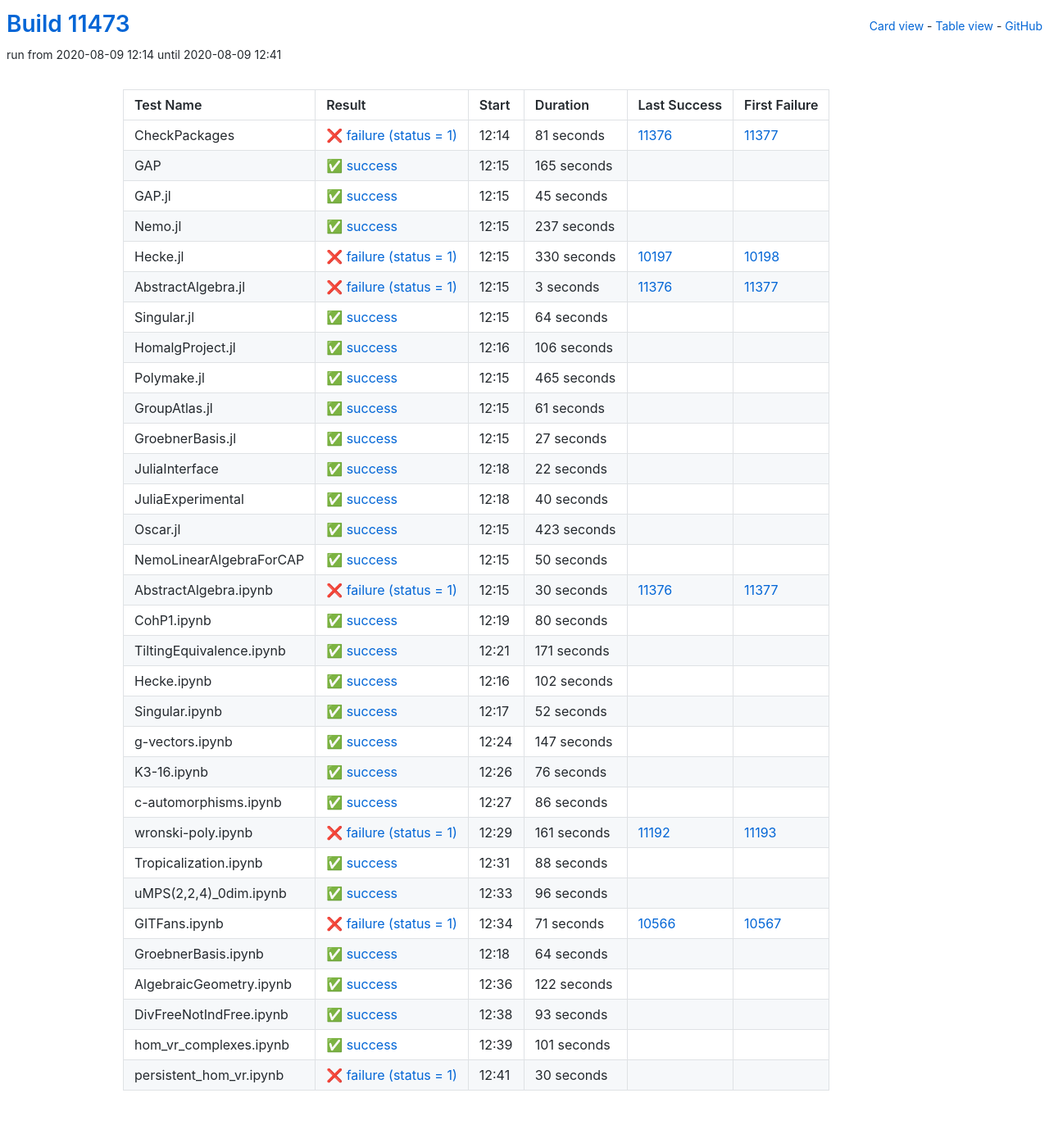
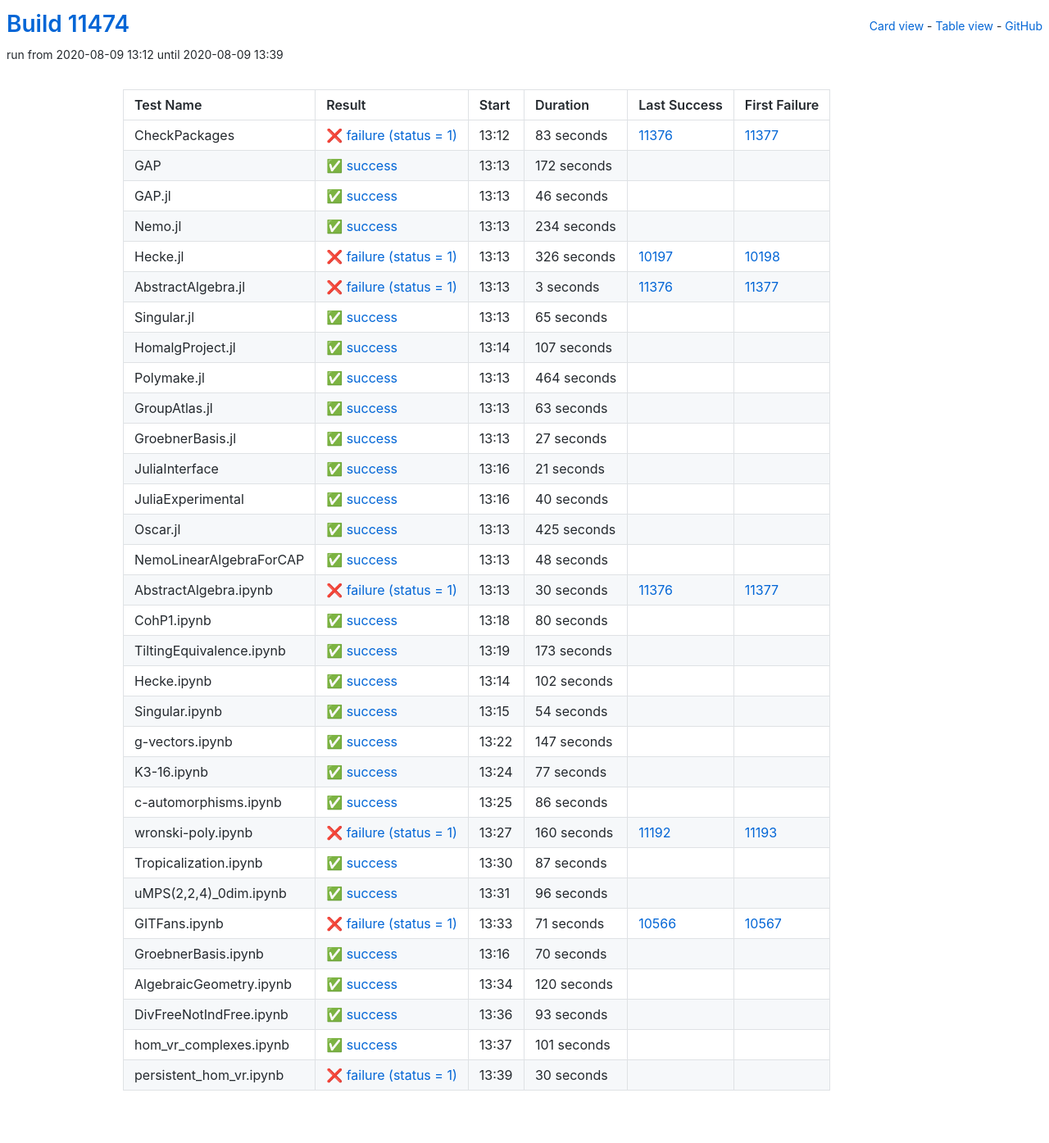
Before and after one commit to oscar-system/oscar-ci-status, a Jekyll site: the page built from table.html, in a window 1280 px wide. Shown: the whole page at 82% size. Built offline with Jekyll 4.4.1, drawn with Linux system fonts in a browser that asks for light colours.

Commit message:
Build #11474

```diff
--- a/_data/ci.yml
+++ b/_data/ci.yml
@@ -1,6 +1,6 @@
 ---
-build: 11473
-build_url: https://oscarci.mathematik.uni-kl.de/job/oscar/11473/
+build: 11474
+build_url: https://oscarci.mathematik.uni-kl.de/job/oscar/11474/
 job: oscar
 organization: oscar-system
 repo: oscar-ci-status
@@ -8,68 +8,68 @@
 tests:
 - name: CheckPackages
   id: checkpackages
-  log: https://oscarci.mathematik.uni-kl.de/job/oscar/11473/artifact/logs/build-11473/CheckPackages.log
-  start: 2020-08-09 12:14
+  log: https://oscarci.mathematik.uni-kl.de/job/oscar/11474/artifact/logs/build-11474/CheckPackages.log
+  start: 2020-08-09 13:12
   success: false
   exitcode: 1
   status: failure
-  duration: 81
+  duration: 83
   last_success: 11376
   last_success_url: https://oscarci.mathematik.uni-kl.de/job/oscar/11376/
   first_failure: 11377
   first_failure_url: https://oscarci.mathematik.uni-kl.de/job/oscar/11377/
 - name: GAP
   id: gap
-  log: https://oscarci.mathematik.uni-kl.de/job/oscar/11473/artifact/logs/build-11473/GAP.log
-  start: 2020-08-09 12:15
+  log: https://oscarci.mathematik.uni-kl.de/job/oscar/11474/artifact/logs/build-11474/GAP.log
+  start: 2020-08-09 13:13
   success: true
   exitcode: 0
   status: success
-  duration: 165
+  duration: 172
   last_success: false
   last_success_url:
   first_failure: false
   first_failure_url:
 - name: GAP.jl
   id: gap-jl
-  log: https://oscarci.mathematik.uni-kl.de/job/oscar/11473/artifact/logs/build-11473/GAP.jl.log
-  start: 2020-08-09 12:15
+  log: https://oscarci.mathematik.uni-kl.de/job/oscar/11474/artifact/logs/build-11474/GAP.jl.log
+  start: 2020-08-09 13:13
   success: true
   exitcode: 0
   status: success
-  duration: 45
+  duration: 46
   last_success: false
   last_success_url:
   first_failure: false
   first_failure_url:
 - name: Nemo.jl
   id: nemo-jl
-  log: https://oscarci.mathematik.uni-kl.de/job/oscar/11473/artifact/logs/build-11473/Nemo.jl.log
-  start: 2020-08-09 12:15
+  log: https://oscarci.mathematik.uni-kl.de/job/oscar/11474/artifact/logs/build-11474/Nemo.jl.log
+  start: 2020-08-09 13:13
   success: true
   exitcode: 0
   status: success
-  duration: 237
+  duration: 234
   last_success: false
   last_success_url:
   first_failure: false
   first_failure_url:
 - name: Hecke.jl
   id: hecke-jl
-  log: https://oscarci.mathematik.uni-kl.de/job/oscar/11473/artifact/logs/build-11473/Hecke.jl.log
-  start: 2020-08-09 12:15
+  log: https://oscarci.mathematik.uni-kl.de/job/oscar/11474/artifact/logs/build-11474/Hecke.jl.log
+  start: 2020-08-09 13:13
   success: false
   exitcode: 1
   status: failure
-  duration: 330
+  duration: 326
   last_success: 10197
   last_success_url: https://oscarci.mathematik.uni-kl.de/job/oscar/10197/
   first_failure: 10198
   first_failure_url: https://oscarci.mathematik.uni-kl.de/job/oscar/10198/
 - name: AbstractAlgebra.jl
   id: abstractalgebra-jl
-  log: https://oscarci.mathematik.uni-kl.de/job/oscar/11473/artifact/logs/build-11473/AbstractAlgebra.jl.log
-  start: 2020-08-09 12:15
+  log: https://oscarci.mathematik.uni-kl.de/job/oscar/11474/artifact/logs/build-11474/AbstractAlgebra.jl.log
+  start: 2020-08-09 13:13
   success: false
   exitcode: 1
   status: failure
@@ -80,56 +80,56 @@
   first_failure_url: https://oscarci.mathematik.uni-kl.de/job/oscar/11377/
 - name: Singular.jl
   id: singular-jl
-  log: https://oscarci.mathematik.uni-kl.de/job/oscar/11473/artifact/logs/build-11473/Singular.jl.log
-  start: 2020-08-09 12:15
+  log: https://oscarci.mathematik.uni-kl.de/job/oscar/11474/artifact/logs/build-11474/Singular.jl.log
+  start: 2020-08-09 13:13
   success: true
   exitcode: 0
   status: success
-  duration: 64
+  duration: 65
   last_success: false
   last_success_url:
   first_failure: false
   first_failure_url:
 - name: HomalgProject.jl
   id: homalgproject-jl
-  log: https://oscarci.mathematik.uni-kl.de/job/oscar/11473/artifact/logs/build-11473/HomalgProject.jl.log
-  start: 2020-08-09 12:16
+  log: https://oscarci.mathematik.uni-kl.de/job/oscar/11474/artifact/logs/build-11474/HomalgProject.jl.log
+  start: 2020-08-09 13:14
   success: true
   exitcode: 0
   status: success
-  duration: 106
+  duration: 107
   last_success: false
   last_success_url:
   first_failure: false
   first_failure_url:
 - name: Polymake.jl
   id: polymake-jl
-  log: https://oscarci.mathematik.uni-kl.de/job/oscar/11473/artifact/logs/build-11473/Polymake.jl.log
-  start: 2020-08-09 12:15
+  log: https://oscarci.mathematik.uni-kl.de/job/oscar/11474/artifact/logs/build-11474/Polymake.jl.log
+  start: 2020-08-09 13:13
   success: true
   exitcode: 0
   status: success
-  duration: 465
+  duration: 464
   last_success: false
   last_success_url:
   first_failure: false
   first_failure_url:
 - name: GroupAtlas.jl
   id: groupatlas-jl
-  log: https://oscarci.mathematik.uni-kl.de/job/oscar/11473/artifact/logs/build-11473/GroupAtlas.jl.log
-  start: 2020-08-09 12:15
+  log: https://oscarci.mathematik.uni-kl.de/job/oscar/11474/artifact/logs/build-11474/GroupAtlas.jl.log
+  start: 2020-08-09 13:13
   success: true
   exitcode: 0
   status: success
-  duration: 61
+  duration: 63
   last_success: false
   last_success_url:
   first_failure: false
   first_failure_url:
 - name: GroebnerBasis.jl
   id: groebnerbasis-jl
-  log: https://oscarci.mathematik.uni-kl.de/job/oscar/11473/artifact/logs/build-11473/GroebnerBasis.jl.log
-  start: 2020-08-09 12:15
+  log: https://oscarci.mathematik.uni-kl.de/job/oscar/11474/artifact/logs/build-11474/GroebnerBasis.jl.log
+  start: 2020-08-09 13:13
   success: true
   exitcode: 0
   status: success
@@ -140,20 +140,20 @@
   first_failure_url:
 - name: JuliaInterface
   id: juliainterface
-  log: https://oscarci.mathematik.uni-kl.de/job/oscar/11473/artifact/logs/build-11473/JuliaInterface.log
-  start: 2020-08-09 12:18
+  log: https://oscarci.mathematik.uni-kl.de/job/oscar/11474/artifact/logs/build-11474/JuliaInterface.log
+  start: 2020-08-09 13:16
   success: true
   exitcode: 0
   status: success
-  duration: 22
+  duration: 21
   last_success: false
   last_success_url:
   first_failure: false
   first_failure_url:
 - name: JuliaExperimental
   id: juliaexperimental
-  log: https://oscarci.mathematik.uni-kl.de/job/oscar/11473/artifact/logs/build-11473/JuliaExperimental.log
-  start: 2020-08-09 12:18
+  log: https://oscarci.mathematik.uni-kl.de/job/oscar/11474/artifact/logs/build-11474/JuliaExperimental.log
+  start: 2020-08-09 13:16
   success: true
   exitcode: 0
   status: success
@@ -164,32 +164,32 @@
   first_failure_url:
 - name: Oscar.jl
   id: oscar-jl
-  log: https://oscarci.mathematik.uni-kl.de/job/oscar/11473/artifact/logs/build-11473/Oscar.jl.log
-  start: 2020-08-09 12:15
+  log: https://oscarci.mathematik.uni-kl.de/job/oscar/11474/artifact/logs/build-11474/Oscar.jl.log
+  start: 2020-08-09 13:13
   success: true
   exitcode: 0
   status: success
-  duration: 423
+  duration: 425
   last_success: false
   last_success_url:
   first_failure: false
   first_failure_url:
 - name: NemoLinearAlgebraForCAP
   id: nemolinearalgebraforcap
-  log: https://oscarci.mathematik.uni-kl.de/job/oscar/11473/artifact/logs/build-11473/NemoLinearAlgebraForCAP.log
-  start: 2020-08-09 12:15
+  log: https://oscarci.mathematik.uni-kl.de/job/oscar/11474/artifact/logs/build-11474/NemoLinearAlgebraForCAP.log
+  start: 2020-08-09 13:13
   success: true
   exitcode: 0
   status: success
-  duration: 50
+  duration: 48
   last_success: false
   last_success_url:
   first_failure: false
   first_failure_url:
 - name: AbstractAlgebra.ipynb
   id: abstractalgebra-ipynb
-  log: https://oscarci.mathematik.uni-kl.de/job/oscar/11473/artifact/logs/build-11473/AbstractAlgebra.ipynb.log
-  start: 2020-08-09 12:15
+  log: https://oscarci.mathematik.uni-kl.de/job/oscar/11474/artifact/logs/build-11474/AbstractAlgebra.ipynb.log
+  start: 2020-08-09 13:13
   success: false
   exitcode: 1
   status: failure
@@ -200,8 +200,8 @@
   first_failure_url: https://oscarci.mathematik.uni-kl.de/job/oscar/11377/
 - name: CohP1.ipynb
   id: cohp1-ipynb
-  log: https://oscarci.mathematik.uni-kl.de/job/oscar/11473/artifact/logs/build-11473/CohP1.ipynb.log
-  start: 2020-08-09 12:19
+  log: https://oscarci.mathematik.uni-kl.de/job/oscar/11474/artifact/logs/build-11474/CohP1.ipynb.log
+  start: 2020-08-09 13:18
   success: true
   exitcode: 0
   status: success
@@ -212,20 +212,20 @@
   first_failure_url:
 - name: TiltingEquivalence.ipynb
   id: tiltingequivalence-ipynb
-  log: https://oscarci.mathematik.uni-kl.de/job/oscar/11473/artifact/logs/build-11473/TiltingEquivalence.ipynb.log
-  start: 2020-08-09 12:21
+  log: https://oscarci.mathematik.uni-kl.de/job/oscar/11474/artifact/logs/build-11474/TiltingEquivalence.ipynb.log
+  start: 2020-08-09 13:19
   success: true
   exitcode: 0
   status: success
-  duration: 171
+  duration: 173
   last_success: false
   last_success_url:
   first_failure: false
   first_failure_url:
 - name: Hecke.ipynb
   id: hecke-ipynb
-  log: https://oscarci.mathematik.uni-kl.de/job/oscar/11473/artifact/logs/build-11473/Hecke.ipynb.log
-  start: 2020-08-09 12:16
+  log: https://oscarci.mathematik.uni-kl.de/job/oscar/11474/artifact/logs/build-11474/Hecke.ipynb.log
+  start: 2020-08-09 13:14
   success: true
   exitcode: 0
   status: success
@@ -236,20 +236,20 @@
   first_failure_url:
 - name: Singular.ipynb
   id: singular-ipynb
-  log: https://oscarci.mathematik.uni-kl.de/job/oscar/11473/artifact/logs/build-11473/Singular.ipynb.log
-  start: 2020-08-09 12:17
+  log: https://oscarci.mathematik.uni-kl.de/job/oscar/11474/artifact/logs/build-11474/Singular.ipynb.log
+  start: 2020-08-09 13:15
   success: true
   exitcode: 0
   status: success
-  duration: 52
+  duration: 54
   last_success: false
   last_success_url:
   first_failure: false
   first_failure_url:
 - name: g-vectors.ipynb
   id: g-vectors-ipynb
-  log: https://oscarci.mathematik.uni-kl.de/job/oscar/11473/artifact/logs/build-11473/g-vectors.ipynb.log
-  start: 2020-08-09 12:24
+  log: https://oscarci.mathematik.uni-kl.de/job/oscar/11474/artifact/logs/build-11474/g-vectors.ipynb.log
+  start: 2020-08-09 13:22
   success: true
   exitcode: 0
   status: success
@@ -260,20 +260,20 @@
   first_failure_url:
 - name: K3-16.ipynb
   id: k3-16-ipynb
-  log: https://oscarci.mathematik.uni-kl.de/job/oscar/11473/artifact/logs/build-11473/K3-16.ipynb.log
-  start: 2020-08-09 12:26
+  log: https://oscarci.mathematik.uni-kl.de/job/oscar/11474/artifact/logs/build-11474/K3-16.ipynb.log
+  start: 2020-08-09 13:24
   success: true
   exitcode: 0
   status: success
-  duration: 76
+  duration: 77
   last_success: false
   last_success_url:
   first_failure: false
   first_failure_url:
 - name: c-automorphisms.ipynb
   id: c-automorphisms-ipynb
-  log: https://oscarci.mathematik.uni-kl.de/job/oscar/11473/artifact/logs/build-11473/c-automorphisms.ipynb.log
-  start: 2020-08-09 12:27
+  log: https://oscarci.mathematik.uni-kl.de/job/oscar/11474/artifact/logs/build-11474/c-automorphisms.ipynb.log
+  start: 2020-08-09 13:25
   success: true
   exitcode: 0
   status: success
@@ -284,32 +284,32 @@
   first_failure_url:
 - name: wronski-poly.ipynb
   id: wronski-poly-ipynb
-  log: https://oscarci.mathematik.uni-kl.de/job/oscar/11473/artifact/logs/build-11473/wronski-poly.ipynb.log
-  start: 2020-08-09 12:29
+  log: https://oscarci.mathematik.uni-kl.de/job/oscar/11474/artifact/logs/build-11474/wronski-poly.ipynb.log
+  start: 2020-08-09 13:27
   success: false
   exitcode: 1
   status: failure
-  duration: 161
+  duration: 160
   last_success: 11192
   last_success_url: https://oscarci.mathematik.uni-kl.de/job/oscar/11192/
   first_failure: 11193
   first_failure_url: https://oscarci.mathematik.uni-kl.de/job/oscar/11193/
 - name: Tropicalization.ipynb
   id: tropicalization-ipynb
-  log: https://oscarci.mathematik.uni-kl.de/job/oscar/11473/artifact/logs/build-11473/Tropicalization.ipynb.log
-  start: 2020-08-09 12:31
+  log: https://oscarci.mathematik.uni-kl.de/job/oscar/11474/artifact/logs/build-11474/Tropicalization.ipynb.log
+  start: 2020-08-09 13:30
   success: true
   exitcode: 0
   status: success
-  duration: 88
+  duration: 87
   last_success: false
   last_success_url:
   first_failure: false
   first_failure_url:
 - name: uMPS(2,2,4)_0dim.ipynb
   id: umps-2-2-4-0dim-ipynb
-  log: https://oscarci.mathematik.uni-kl.de/job/oscar/11473/artifact/logs/build-11473/uMPS-2-2-4-_0dim.ipynb.log
-  start: 2020-08-09 12:33
+  log: https://oscarci.mathematik.uni-kl.de/job/oscar/11474/artifact/logs/build-11474/uMPS-2-2-4-_0dim.ipynb.log
+  start: 2020-08-09 13:31
   success: true
   exitcode: 0
   status: success
@@ -320,8 +320,8 @@
   first_failure_url:
 - name: GITFans.ipynb
   id: gitfans-ipynb
-  log: https://oscarci.mathematik.uni-kl.de/job/oscar/11473/artifact/logs/build-11473/GITFans.ipynb.log
-  start: 2020-08-09 12:34
+  log: https://oscarci.mathematik.uni-kl.de/job/oscar/11474/artifact/logs/build-11474/GITFans.ipynb.log
+  start: 2020-08-09 13:33
   success: false
   exitcode: 1
   status: failure
@@ -332,32 +332,32 @@
   first_failure_url: https://oscarci.mathematik.uni-kl.de/job/oscar/10567/
 - name: GroebnerBasis.ipynb
   id: groebnerbasis-ipynb
-  log: https://oscarci.mathematik.uni-kl.de/job/oscar/11473/artifact/logs/build-11473/GroebnerBasis.ipynb.log
-  start: 2020-08-09 12:18
+  log: https://oscarci.mathematik.uni-kl.de/job/oscar/11474/artifact/logs/build-11474/GroebnerBasis.ipynb.log
+  start: 2020-08-09 13:16
   success: true
   exitcode: 0
   status: success
-  duration: 64
+  duration: 70
   last_success: false
   last_success_url:
   first_failure: false
   first_failure_url:
 - name: AlgebraicGeometry.ipynb
   id: algebraicgeometry-ipynb
-  log: https://oscarci.mathematik.uni-kl.de/job/oscar/11473/artifact/logs/build-11473/AlgebraicGeometry.ipynb.log
-  start: 2020-08-09 12:36
+  log: https://oscarci.mathematik.uni-kl.de/job/oscar/11474/artifact/logs/build-11474/AlgebraicGeometry.ipynb.log
+  start: 2020-08-09 13:34
   success: true
   exitcode: 0
   status: success
-  duration: 122
+  duration: 120
   last_success: false
   last_success_url:
   first_failure: false
   first_failure_url:
 - name: DivFreeNotIndFree.ipynb
   id: divfreenotindfree-ipynb
-  log: https://oscarci.mathematik.uni-kl.de/job/oscar/11473/artifact/logs/build-11473/DivFreeNotIndFree.ipynb.log
-  start: 2020-08-09 12:38
+  log: https://oscarci.mathematik.uni-kl.de/job/oscar/11474/artifact/logs/build-11474/DivFreeNotIndFree.ipynb.log
+  start: 2020-08-09 13:36
   success: true
   exitcode: 0
   status: success
@@ -368,8 +368,8 @@
   first_failure_url:
 - name: hom_vr_complexes.ipynb
   id: hom-vr-complexes-ipynb
-  log: https://oscarci.mathematik.uni-kl.de/job/oscar/11473/artifact/logs/build-11473/hom_vr_complexes.ipynb.log
-  start: 2020-08-09 12:39
+  log: https://oscarci.mathematik.uni-kl.de/job/oscar/11474/artifact/logs/build-11474/hom_vr_complexes.ipynb.log
+  start: 2020-08-09 13:37
   success: true
   exitcode: 0
   status: success
@@ -380,8 +380,8 @@
   first_failure_url:
 - name: persistent_hom_vr.ipynb
   id: persistent-hom-vr-ipynb
-  log: https://oscarci.mathematik.uni-kl.de/job/oscar/11473/artifact/logs/build-11473/persistent_hom_vr.ipynb.log
-  start: 2020-08-09 12:41
+  log: https://oscarci.mathematik.uni-kl.de/job/oscar/11474/artifact/logs/build-11474/persistent_hom_vr.ipynb.log
+  start: 2020-08-09 13:39
   success: false
   exitcode: 1
   status: failure
```
Also changed, not shown: README.md.
